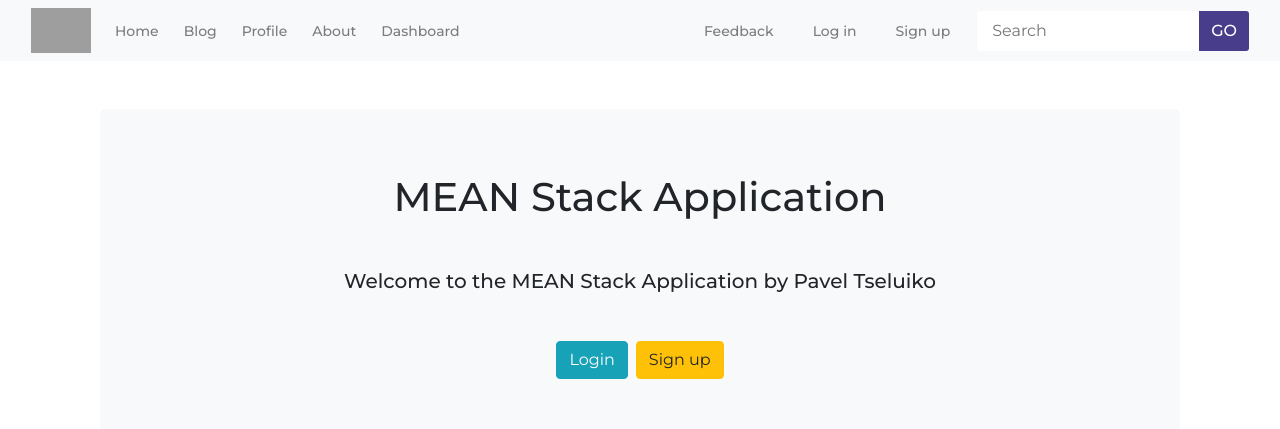
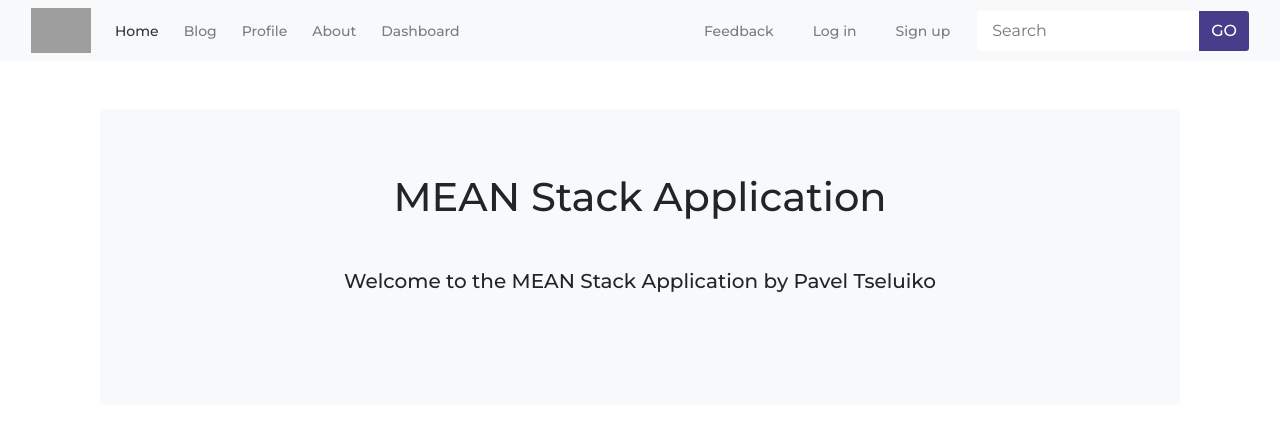
Before and after one commit to pashok-pushOK/MEAN-stack-application, an Angular app in the folder client/: page /home in a window 1280 px wide. Shown: the top 429 px of the page. Built offline with nearby package versions, Linux system fonts and the light colour scheme; grey boxes are pictures that could not be loaded.

Commit message:
something

```diff
--- a/client/src/app/app-routing.module.ts
+++ b/client/src/app/app-routing.module.ts
@@ -7,11 +7,9 @@ import {AboutComponent} from "./components/about/about.component";
 import {ProfileComponent} from "./components/profile/profile.component";
 import {ErrorComponent} from "./components/error/error.component";
 
-const routes: Routes = [];
-
 const appRoutes: Routes = [
     {
-        path: '', component: HomeComponent
+        path: '', redirectTo: '/home', pathMatch: 'full'
     },
     {
         path: 'home', component: HomeComponent
--- a/client/src/app/components/home/home.component.html
+++ b/client/src/app/components/home/home.component.html
@@ -2,22 +2,6 @@
     <div class="jumbotron bg-light">
         <h1 class="text-center mb-5">MEAN Stack Application</h1>
         <h5 class="text-center mb-5">Welcome to the MEAN Stack Application by Pavel Tseluiko</h5>
-        <div class="d-flex justify-content-center">
-            <button type="button"
-                    class="btn btn-info ml-1 mr-1"
-                    data-toggle="modal"
-                    data-target="#loginModal"
-            >
-                Login
-            </button>
-            <button type="button"
-                    class="btn btn-warning ml-1 mr-1"
-                    data-toggle="modal"
-                    data-target="#signUpModal"
-            >
-                Sign up
-            </button>
-        </div>
     </div>
 
     <div class="row row-advantages">
--- a/client/src/app/components/navbar/navbar.component.scss
+++ b/client/src/app/components/navbar/navbar.component.scss
@@ -16,7 +16,8 @@
 
             &:hover,
             &:focus,
-            &:active {
+            &:active,
+            &.active {
                 color: rgba(0, 0, 0, 0.8);
             }
         }
```
